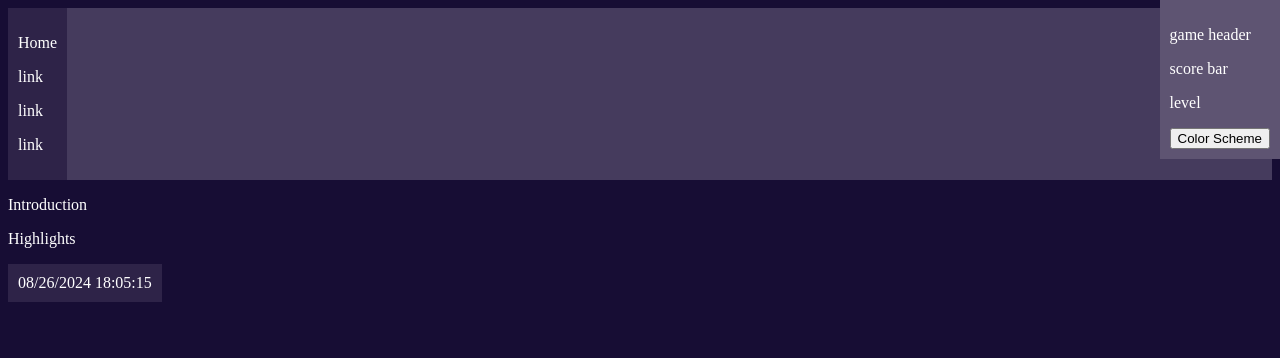
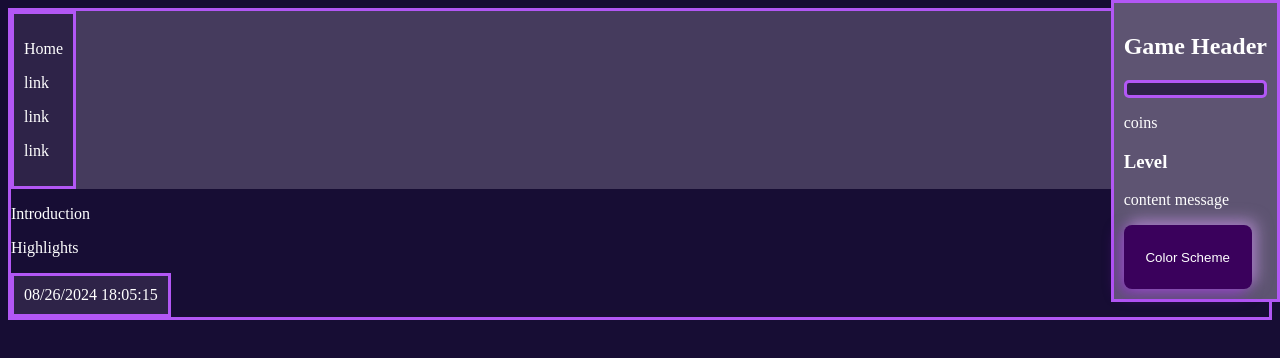
Before and after one commit to code-sunrise/freelance, a plain HTML site: page index.html in a window 1280 px wide. Drawn offline with Linux system fonts and the light colour scheme.

Commit message:
borders, content, wireframe

```diff
--- a/index.html
+++ b/index.html
@@ -23,14 +23,25 @@
     </header>
     <main>
         <aside>
-            <p>game header</p>
+            <section>
+                <h2>Game Header</h2>
+                <div class="score">
+                    <!--score bar-->
+                    <p id="points"></p>
+                </div>
+                <div><p>coins</p></div>
+            </section>
+            <section>
+                <h3>Level</h3>
+                <div>
+                    <p>content message</p>
+                </div>
+            </section>
             <!--Game Content-->
-            <p>score bar</p>
-            <p>level</p>
             <!--score id, game content,
             maybe changes based on what the mouse is hovering over,
             color change button, other game buttons-->
-            <button>Color Scheme</button>
+            <button class="button">Color Scheme</button>
         </aside>
     <!--Introduction-->
     <p>Introduction</p>
--- a/styles/base.css
+++ b/styles/base.css
@@ -25,11 +25,13 @@
 body {
     background: var(--color-surface-100);
     color: white;
+    border: 3px solid var(--color-primary-300);
 }
 nav {
     background: var(--color-surface-200);
     padding: 10px;
     max-width: fit-content;
+    border: 3px solid var(--color-primary-300);
 }
 aside {
     max-width: fit-content;
@@ -39,6 +41,7 @@ aside {
     position: fixed;
     right: 0;
     top: 0;
+    border: 3px solid var(--color-primary-300);
 }
 header {
     background: var(--color-surface-300);
@@ -47,4 +50,43 @@ footer {
     max-width: fit-content;
     padding: 10px;
     background: var(--color-surface-200);
+    border: 3px solid var(--color-primary-300);
 }
+
+/*--class--*/
+.score {
+    background: var(--color-surface-200);
+    height: 12px;
+    border: 3px solid var(--color-primary-300);
+    border-radius: 5px;
+}
+/*--id--*/
+
+/* button colors and gradient*/
+.button {
+    background-color: #3a015c;
+    border: none;
+    border-radius: 8px;
+    box-shadow: 5px -5px 15px hsl(277.5824175824176deg 97.8494623655914% 85% / 0.5), -5px 5px 15px hsl(277.5824175824176deg 97.8494623655914% 55% / 0.5);
+    width: 8rem;
+    /* adjust as required */
+    height: 4rem;
+    /* adjust as required */
+    color: white;
+
+}
+
+.button:hover {
+    background: linear-gradient(225deg, hsl(277.5824175824176deg 97.8494623655914% 65% / 0.5), hsl(277.5824175824176deg 97.8494623655914% 85% / 0.5));
+    border: none;
+    color: black;
+    border-radius: 8px;
+    box-shadow: 5px -5px 15px hsl(277.5824175824176deg 97.8494623655914% 85% / 0.5), -5px 5px 15px hsl(277.5824175824176deg 97.8494623655914% 55% / 0.5);
+
+}
+
+.button:disabled {
+    background-color: #3a015c;
+    border-radius: 8px;
+    color: white
+}
--- a/styles/site-plan.css
+++ b/styles/site-plan.css
@@ -218,10 +218,6 @@ nav a:hover {
     border-right: 1px solid;
 }
 
-button {
-    color: white;
-}
-
 /* -- BUTTONS colorchef -- */
 
 
@@ -235,6 +231,7 @@ button {
     /* adjust as required */
     height: 4rem;
     /* adjust as required */
+    color: white;
 
 }
 
```
Also changed, not shown: site-plan.html (+1 -3 lines), images/home screen wireframe.png (added).
